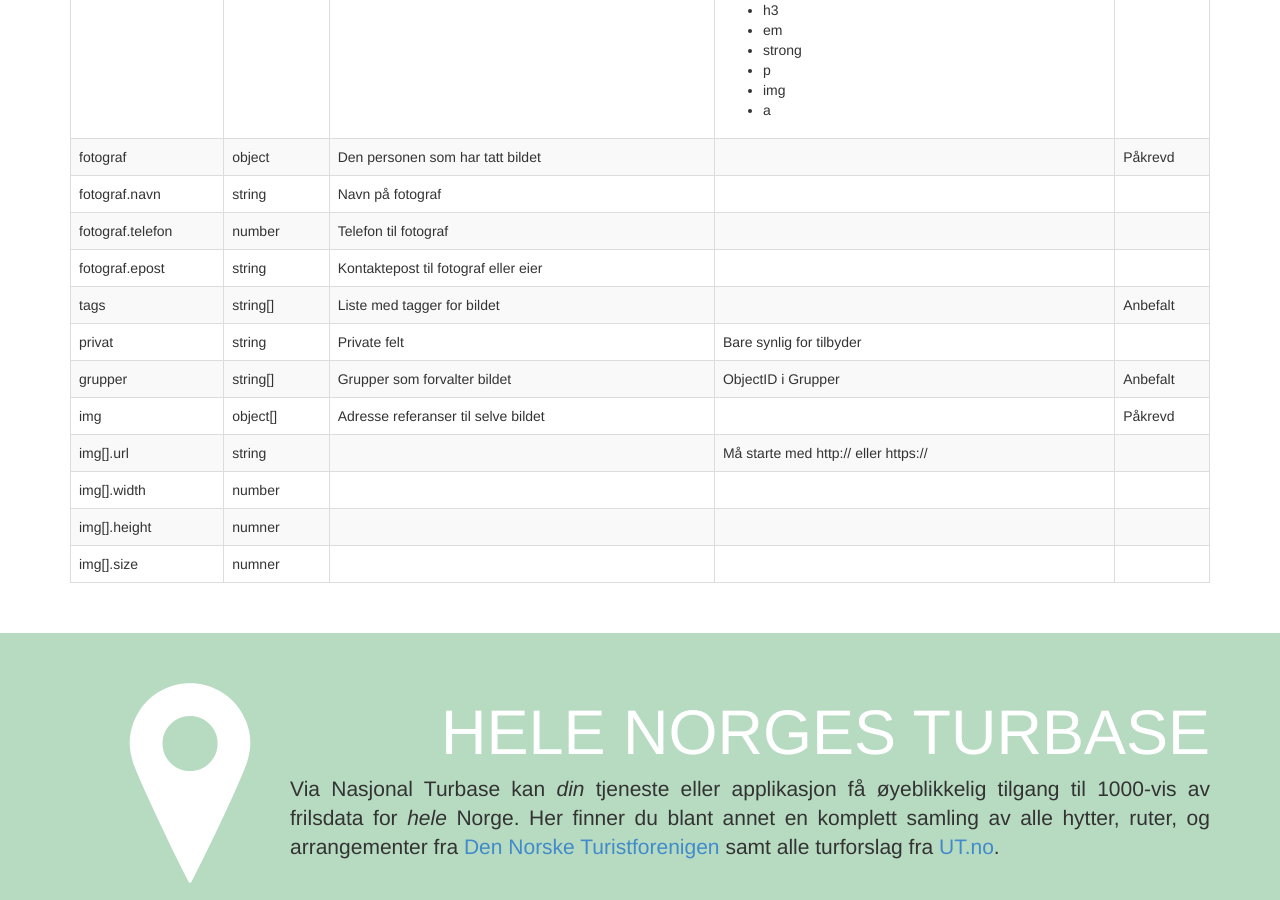
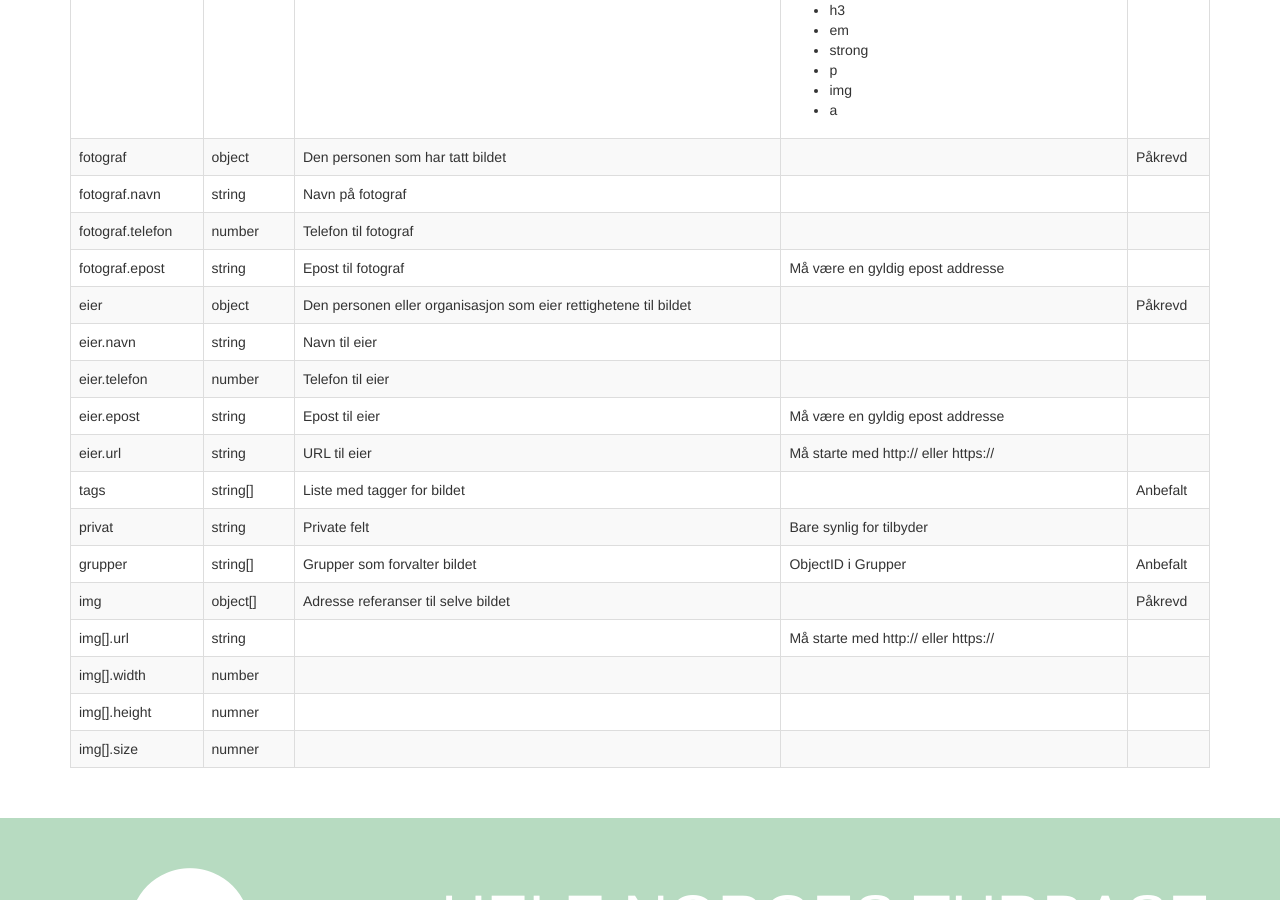
Before and after one commit to Turbasen/www.nasjonalturbase.no, a Jekyll site: the page built from data/bilder.html, in a window 1280 px wide and 900 px high, scrolled down 987 px. Built offline with Jekyll 4.4.1, drawn with Linux system fonts in a browser that asks for light colours; nearby versions of some CDN libraries; Markdown is read by kramdown in place of the engine named in the settings.

Commit message:
Add eier to bilder

```diff
--- a/_data/bilder.yml
+++ b/_data/bilder.yml
@@ -92,7 +92,33 @@
 
 - name: fotograf.epost
   type: string
-  desc: Kontaktepost til fotograf eller eier
+  desc: Epost til fotograf
+  comment: Må være en gyldig epost addresse
+
+- name: eier
+  type: object
+  read: Alle
+  write: Tilbyder
+  desc: Den personen eller organisasjon som eier rettighetene til bildet
+  ut: Påkrevd
+
+- name: eier.navn
+  type: string
+  desc: Navn til eier
+
+- name: eier.telefon
+  type: number
+  desc: Telefon til eier
+
+- name: eier.epost
+  type: string
+  desc: Epost til eier
+  comment: Må være en gyldig epost addresse
+
+- name: eier.url
+  type: string
+  desc: URL til eier
+  comment: "Må starte med http:// eller https://"
 
 - name: tags
   type: string[]
```
